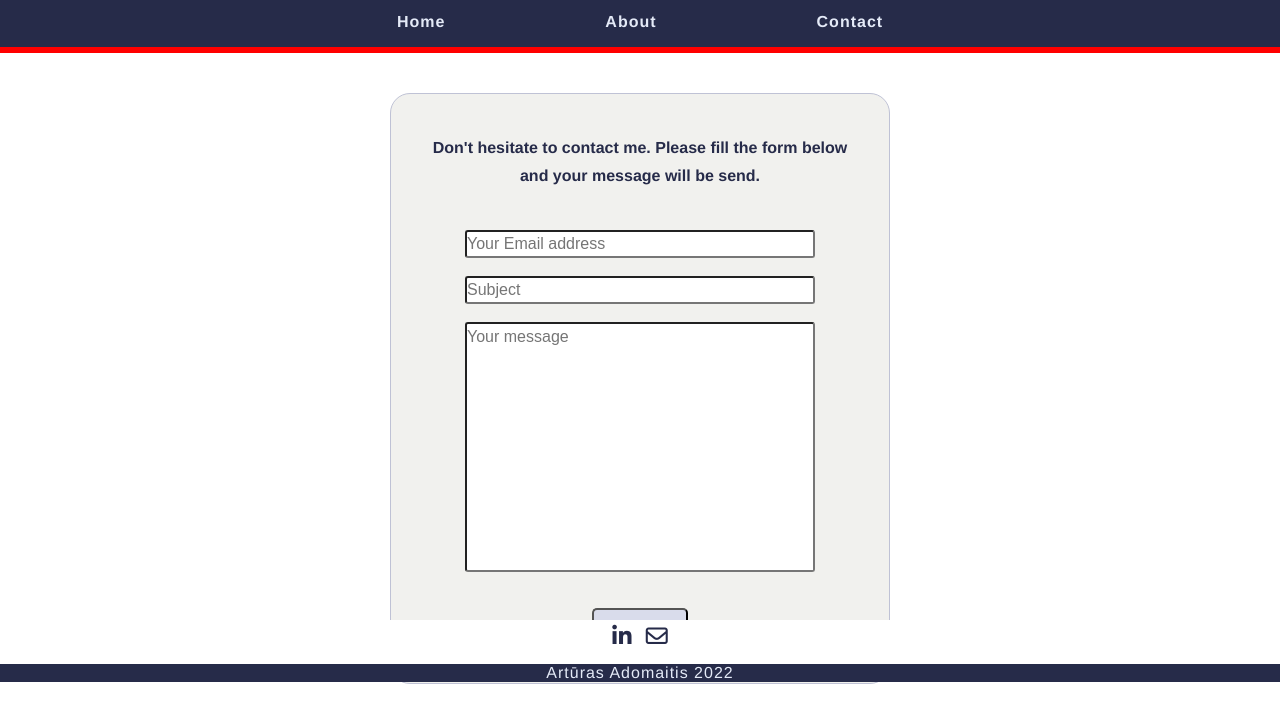
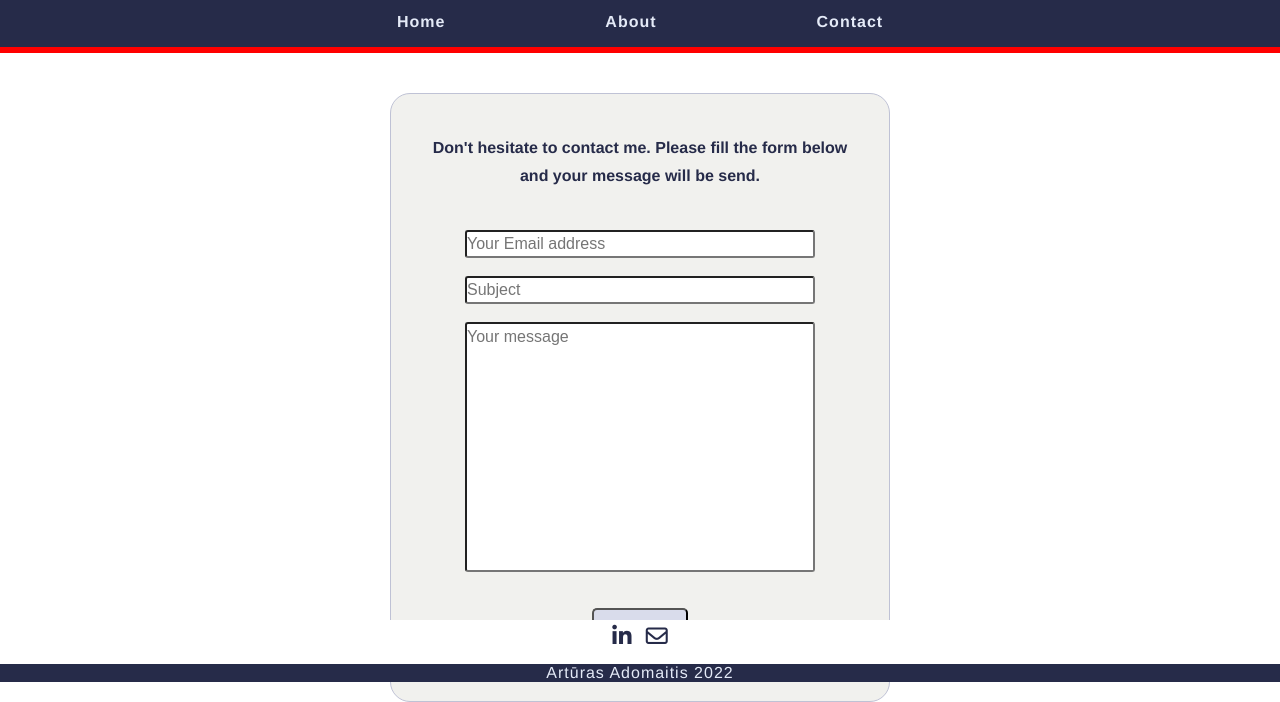
Before and after one commit to jazzualus/personal_web, a plain HTML site: page contact.html in a window 1280 px wide. Shown: the part 118-820 px from the top of the page. Drawn offline with Linux system fonts and the light colour scheme.

Commit message:
one more <br>

```diff
--- a/contact.html
+++ b/contact.html
@@ -29,7 +29,7 @@
             <input type="text" name = "subject" placeholder="Subject"><br><br>
             <input type="text" class="wideform" name = "formtext" placeholder="Your message"><br><br><br>
             <button type="submit">Send</button>
-        </form><br><br>
+        </form><br><br><br>
     </div>
     <div id="bottom-elements">
         <a href="https://www.linkedin.com/in/art%C5%ABras-adomaitis-33742612/" class="fa-brands fa-linkedin-in" id="linkedin"></a>
```
